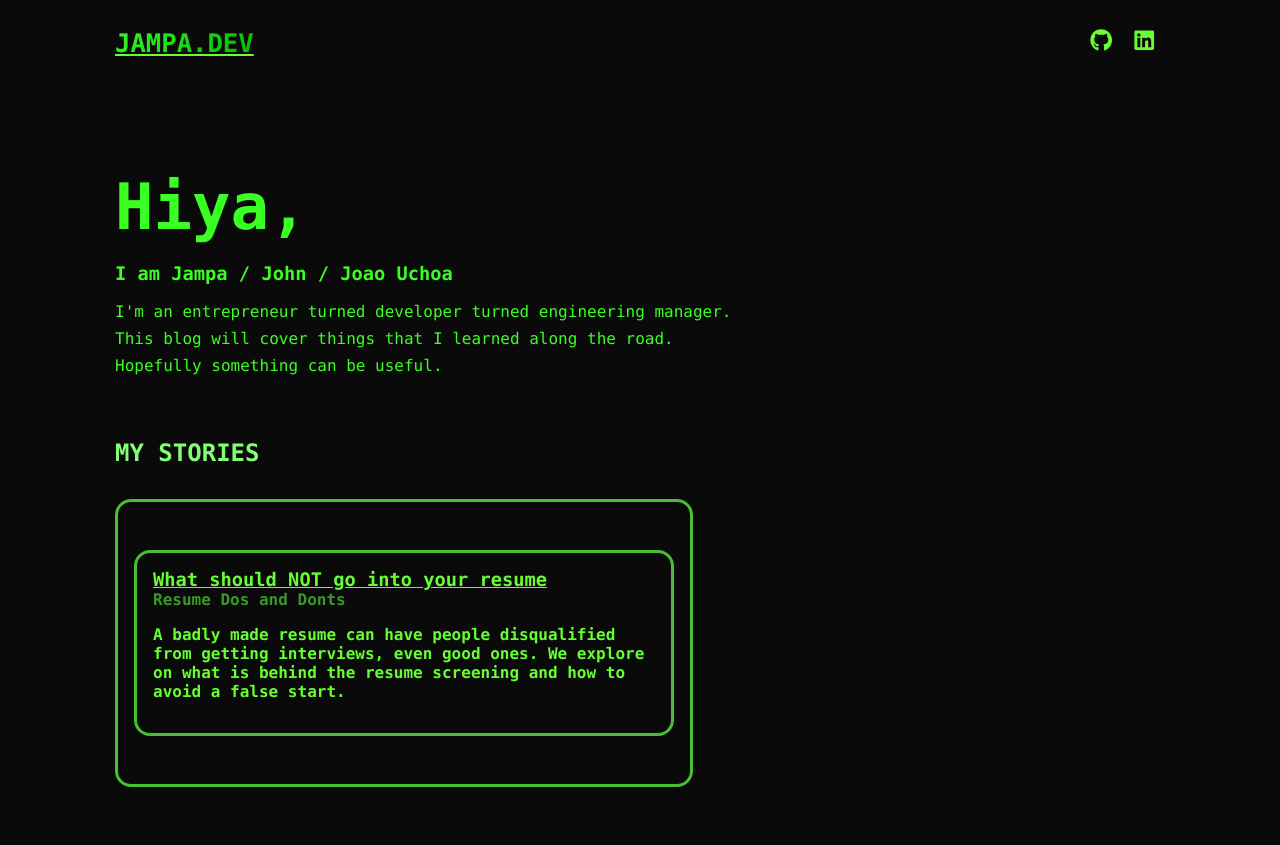
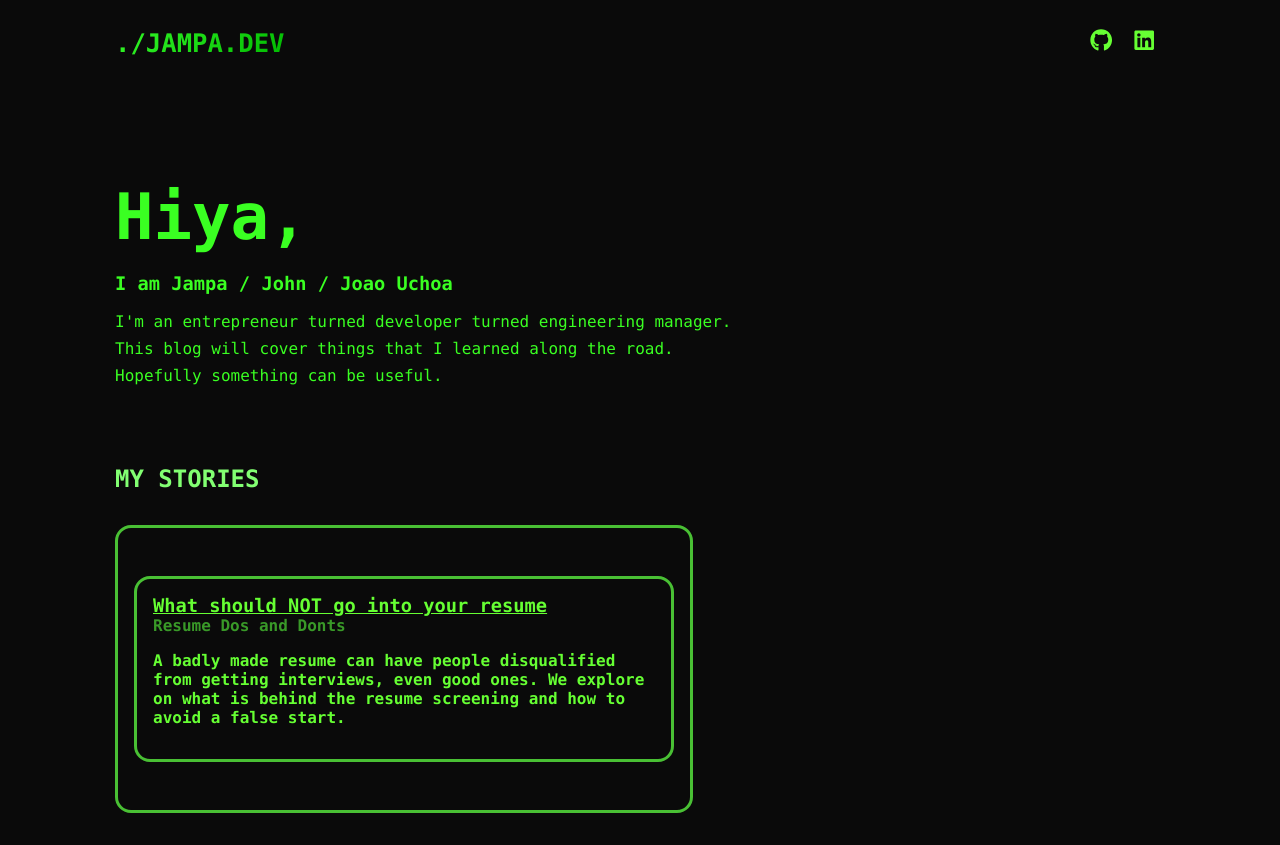
Before and after one commit to JampaUchoa/jampa.dev, a Next.js app: page / in a window 1280 px wide. Before the commit the page ends 819 px from the top, so only its background shows below. Built offline with nearby package versions, Linux system fonts and the light colour scheme.

Commit message:
better spacing

```diff
--- a/components/layout.tsx
+++ b/components/layout.tsx
@@ -11,9 +11,9 @@ const Layout = ({ preview, children }: Props) => {
     <>
       <Meta />
       <header className="container">
-        <a href="/">
+        <a href="/" style={{textDecoration: "inherit"}}>
           <h1 className="cool-gradient">
-            Jampa.dev
+           ./Jampa.dev
           </h1>
         </a>
         <div className="links hidden">
--- a/styles/index.scss
+++ b/styles/index.scss
@@ -62,12 +62,11 @@ header {
 }
 
 .intro {
-    margin: 2em 0 4em;
+    margin: 7em 0 5em;
 
     h2 {
         font-size: 4em;
         margin: 0;
-        padding: 70px 0 0;
     }
 
     p {
```
